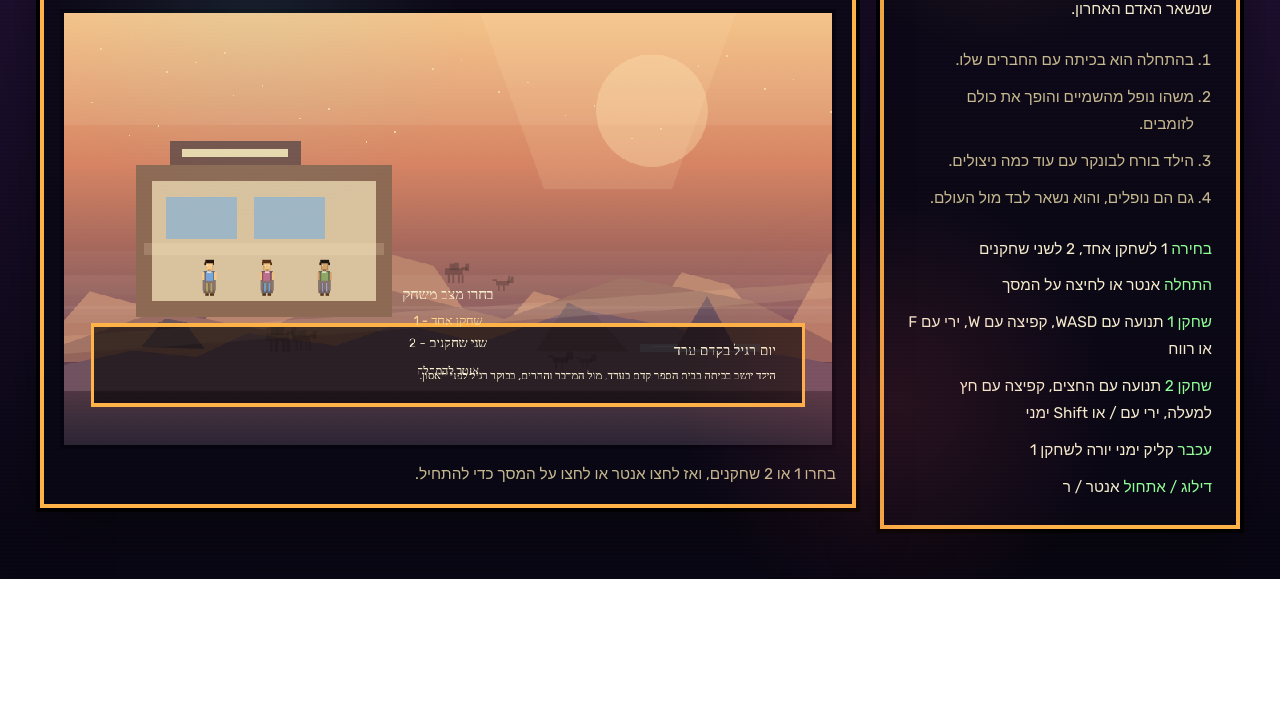
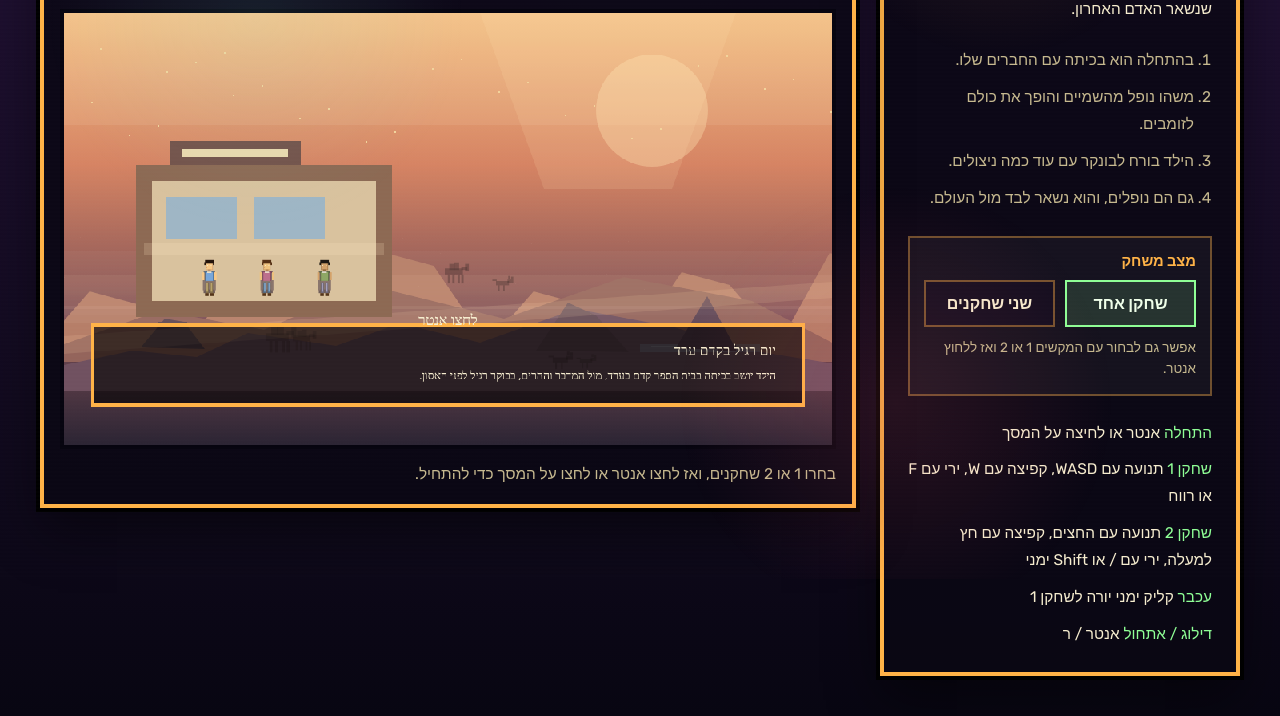
Before and after one commit to niryariv/arad_zombies, a plain HTML site: page index.html in a window 1280 px wide. Shown: the part 221-937 px from the top of the page. Before the commit the page ends 800 px from the top, so only its background shows below. Drawn offline with Linux system fonts and the light colour scheme.

Commit message:
Move mode selection out of intro overlay

```diff
--- a/game.js
+++ b/game.js
@@ -7,6 +7,8 @@ const scoreEl = document.getElementById("score");
 const statusEl = document.getElementById("status");
 const hintEl = document.getElementById("hint");
 const missionEl = document.getElementById("mission");
+const modeOneEl = document.getElementById("mode-one");
+const modeTwoEl = document.getElementById("mode-two");
 
 const WIDTH = canvas.width;
 const HEIGHT = canvas.height;
@@ -464,6 +466,11 @@ function setMission(text) {
   missionEl.textContent = text;
 }
 
+function syncModeButtons() {
+  modeOneEl?.classList.toggle("is-selected", state.playerCount === 1);
+  modeTwoEl?.classList.toggle("is-selected", state.playerCount === 2);
+}
+
 function clamp(value, min, max) {
   return Math.max(min, Math.min(max, value));
 }
@@ -661,6 +668,7 @@ function configureStage(index) {
     : null;
   seedStageEnemies();
   syncHud();
+  syncModeButtons();
 }
 
 function beginSurvivalMode() {
@@ -2550,15 +2558,7 @@ function drawIntroScene() {
   if (state.introTime <= 0) {
     ctx.textAlign = "center";
     ctx.font = '18px "Rubik"';
-    ctx.fillText("בחרו מצב משחק", WIDTH / 2, HEIGHT / 2 + 88);
-    ctx.font = '16px "Rubik"';
-    ctx.fillStyle = state.playerCount === 1 ? "#ffd38d" : "#f6edcf";
-    ctx.fillText("1 - שחקן אחד", WIDTH / 2, HEIGHT / 2 + 120);
-    ctx.fillStyle = state.playerCount === 2 ? "#ffd38d" : "#f6edcf";
-    ctx.fillText("2 - שני שחקנים", WIDTH / 2, HEIGHT / 2 + 148);
-    ctx.fillStyle = "#f6edcf";
-    ctx.font = '14px "Rubik"';
-    ctx.fillText("אנטר להתחלה", WIDTH / 2, HEIGHT / 2 + 182);
+    ctx.fillText("לחצו אנטר", WIDTH / 2, HEIGHT / 2 + 120);
     ctx.textAlign = "start";
   }
 }
@@ -2815,5 +2815,17 @@ canvas.addEventListener("contextmenu", (event) => {
   fireShot(state.players[0]);
 });
 
+modeOneEl?.addEventListener("click", () => {
+  if (state.mode === "intro" && state.introTime <= 0) {
+    setPlayerCount(1);
+  }
+});
+
+modeTwoEl?.addEventListener("click", () => {
+  if (state.mode === "intro" && state.introTime <= 0) {
+    setPlayerCount(2);
+  }
+});
+
 resetGame();
 requestAnimationFrame(frame);
--- a/index.html
+++ b/index.html
@@ -27,8 +27,15 @@
           <li>הילד בורח לבונקר עם עוד כמה ניצולים.</li>
           <li>גם הם נופלים, והוא נשאר לבד מול העולם.</li>
         </ol>
+        <div class="mode-picker" aria-label="בחירת מצב משחק">
+          <p class="mode-title">מצב משחק</p>
+          <div class="mode-actions">
+            <button class="mode-button is-selected" id="mode-one" type="button">שחקן אחד</button>
+            <button class="mode-button" id="mode-two" type="button">שני שחקנים</button>
+          </div>
+          <p class="mode-note">אפשר גם לבחור עם המקשים 1 או 2 ואז ללחוץ אנטר.</p>
+        </div>
         <ul class="controls">
-          <li><span>בחירה</span> 1 לשחקן אחד, 2 לשני שחקנים</li>
           <li><span>התחלה</span> אנטר או לחיצה על המסך</li>
           <li><span>שחקן 1</span> תנועה עם WASD, קפיצה עם W, ירי עם F או רווח</li>
           <li><span>שחקן 2</span> תנועה עם החצים, קפיצה עם חץ למעלה, ירי עם / או Shift ימני</li>
--- a/styles.css
+++ b/styles.css
@@ -98,6 +98,49 @@ h1 {
   color: var(--muted);
 }
 
+.mode-picker {
+  margin: 18px 0 22px;
+  padding: 14px;
+  border: 2px solid rgba(255, 179, 71, 0.38);
+  background: rgba(255, 255, 255, 0.04);
+}
+
+.mode-title {
+  margin: 0 0 10px;
+  color: var(--line);
+  font-size: 0.92rem;
+  font-weight: 700;
+}
+
+.mode-actions {
+  display: grid;
+  grid-template-columns: repeat(2, minmax(0, 1fr));
+  gap: 10px;
+}
+
+.mode-button {
+  border: 2px solid rgba(255, 179, 71, 0.42);
+  background: rgba(20, 14, 32, 0.9);
+  color: var(--text);
+  padding: 12px 10px;
+  font: inherit;
+  font-weight: 700;
+  cursor: pointer;
+}
+
+.mode-button.is-selected {
+  border-color: var(--ok);
+  background: rgba(143, 255, 150, 0.14);
+  color: #efffe9;
+}
+
+.mode-note {
+  margin: 10px 0 0;
+  color: var(--muted);
+  font-size: 0.84rem;
+  line-height: 1.6;
+}
+
 .controls {
   list-style: none;
   padding: 0;
```
